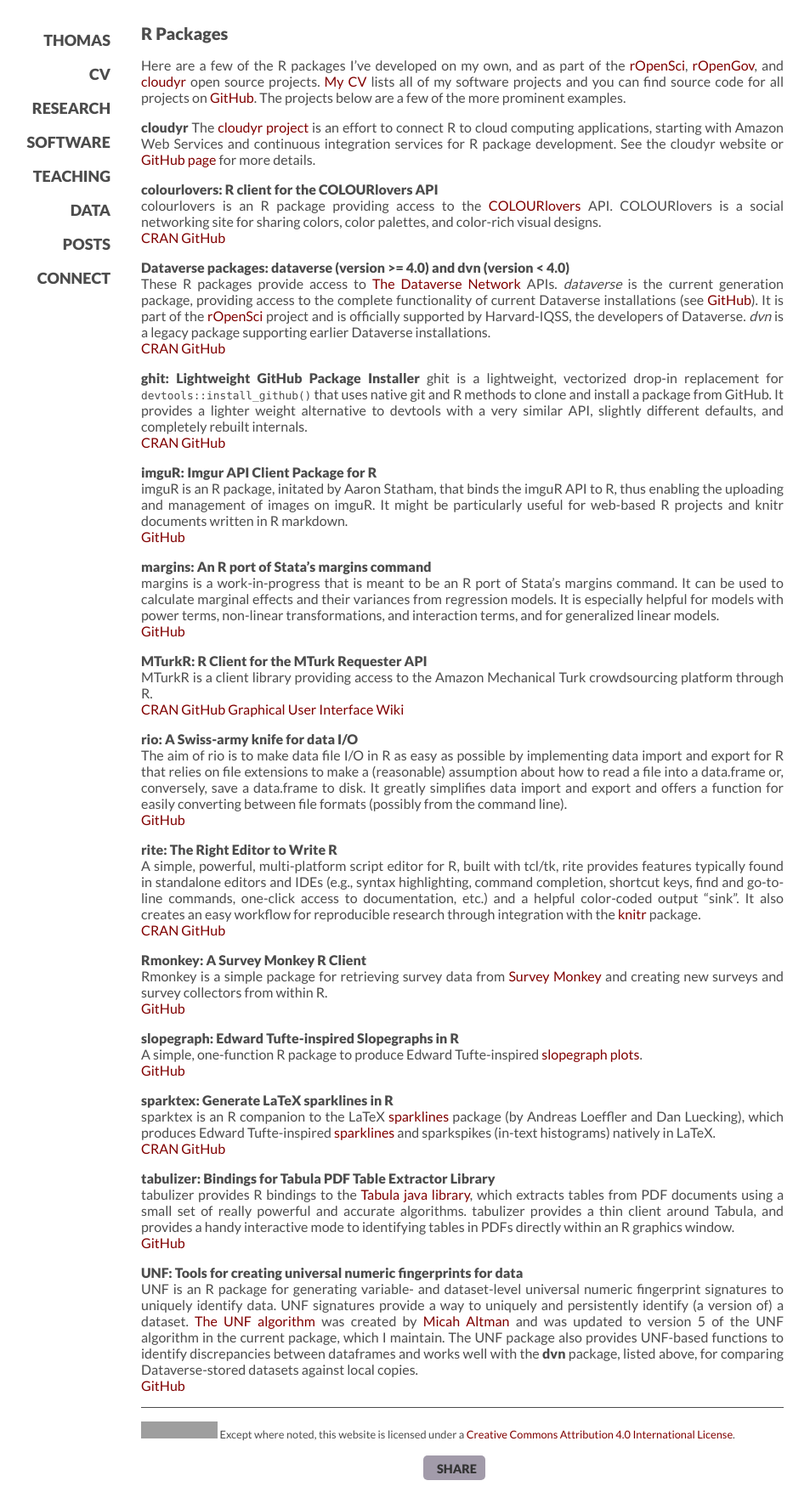
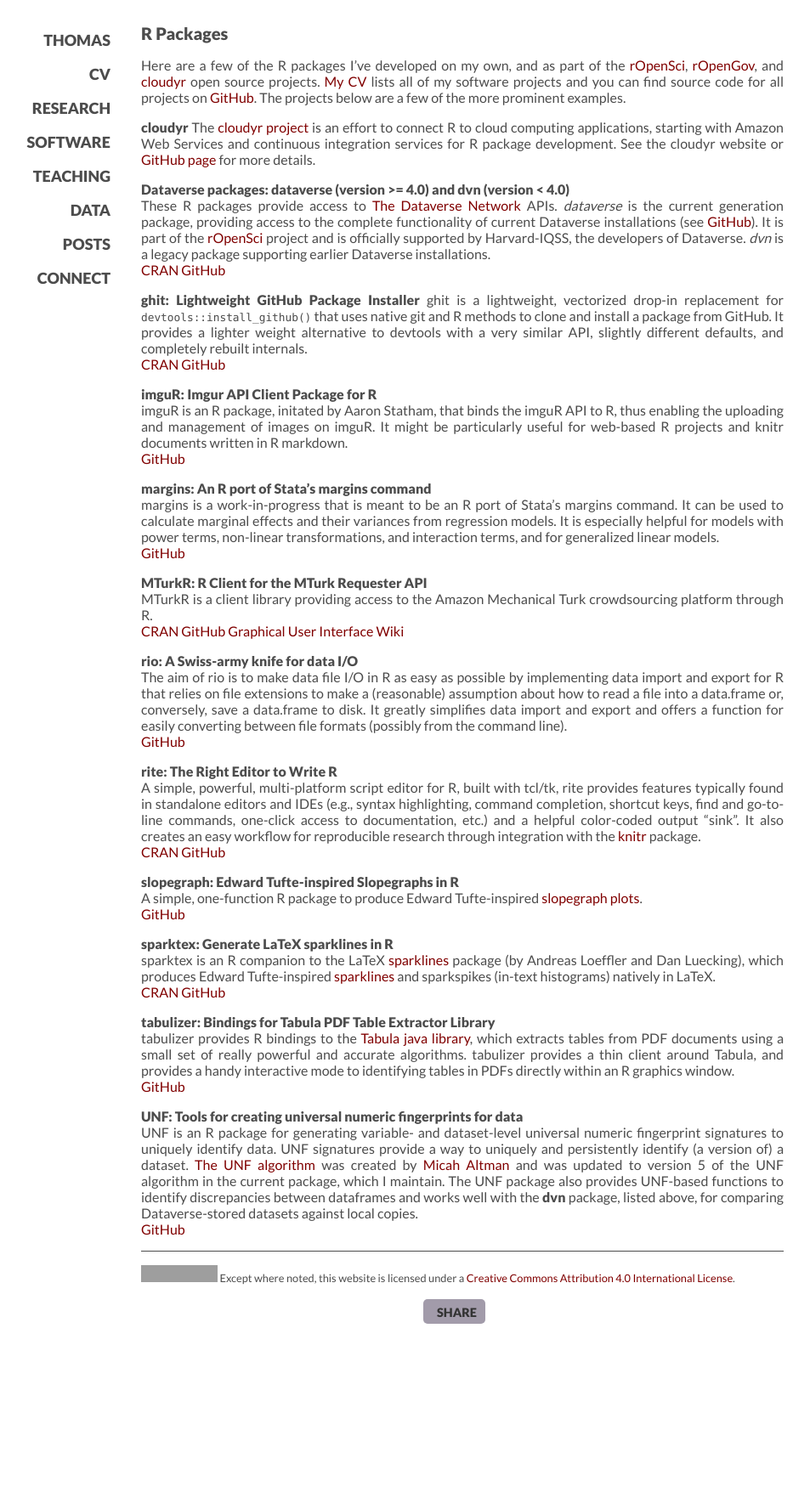
Before and after one commit to leeper/leeper.github.io, a Jekyll site: the page built from software.md, in a window 1280 px wide. Shown: the whole page at 85% size, without its empty margins (96-1049 px from the left). Built offline with Jekyll 4.4.1, drawn with Linux system fonts in a browser that asks for light colours; some web fonts are replaced; after the commit the page ends 1572 px from its top, so only the background shows below that; grey boxes are pictures that could not be loaded.

Commit message:
remove deprecated packages

```diff
--- a/software.md
+++ b/software.md
@@ -10,10 +10,6 @@
 
 **cloudyr**
 The [cloudyr project](http://cloudyr.github.io) is an effort to connect R to cloud computing applications, starting with Amazon Web Services and continuous integration services for R package development. See the cloudyr website or [GitHub page](https://github.com/cloudyr) for more details.
-
-
-**colourlovers: R client for the COLOURlovers API**<br/>
-colourlovers is an R package providing access to the [COLOURlovers](http://www.colourlovers.com/) API. COLOURlovers is a social networking site for sharing colors, color palettes, and color-rich visual designs. <br/>[CRAN](http://cran.r-project.org/web/packages/colourlovers/index.html) [GitHub](https://github.com/leeper/colourlovers)
 
 
 **Dataverse packages: dataverse (version >= 4.0) and dvn (version < 4.0)**<br/>
@@ -45,10 +41,6 @@
 A simple, powerful, multi-platform script editor for R, built with tcl/tk, rite provides features typically found in standalone editors and IDEs (e.g., syntax highlighting, command completion, shortcut keys, find and go-to-line commands, one-click access to documentation, etc.) and a helpful color-coded output "sink". It also creates an easy workflow for reproducible research through integration with the [knitr](http://cran.r-project.org/web/packages/knitr/index.html) package. <br/>[CRAN](http://cran.r-project.org/web/packages/rite/index.html) [GitHub](https://github.com/leeper/rite)
 
 
-**Rmonkey: A Survey Monkey R Client**<br/>
-Rmonkey is a simple package for retrieving survey data from [Survey Monkey](http://www.surveymonkey.com/) and creating new surveys and survey collectors from within R. <br/>[GitHub](https://github.com/leeper/Rmonkey)
-
-
 **slopegraph: Edward Tufte-inspired Slopegraphs in R**<br/>
 A simple, one-function R package to produce Edward Tufte-inspired [slopegraph plots](http://www.edwardtufte.com/bboard/q-and-a-fetch-msg?msg_id=0003nk). <br/>[GitHub](https://github.com/leeper/slopegraph)
 
```
